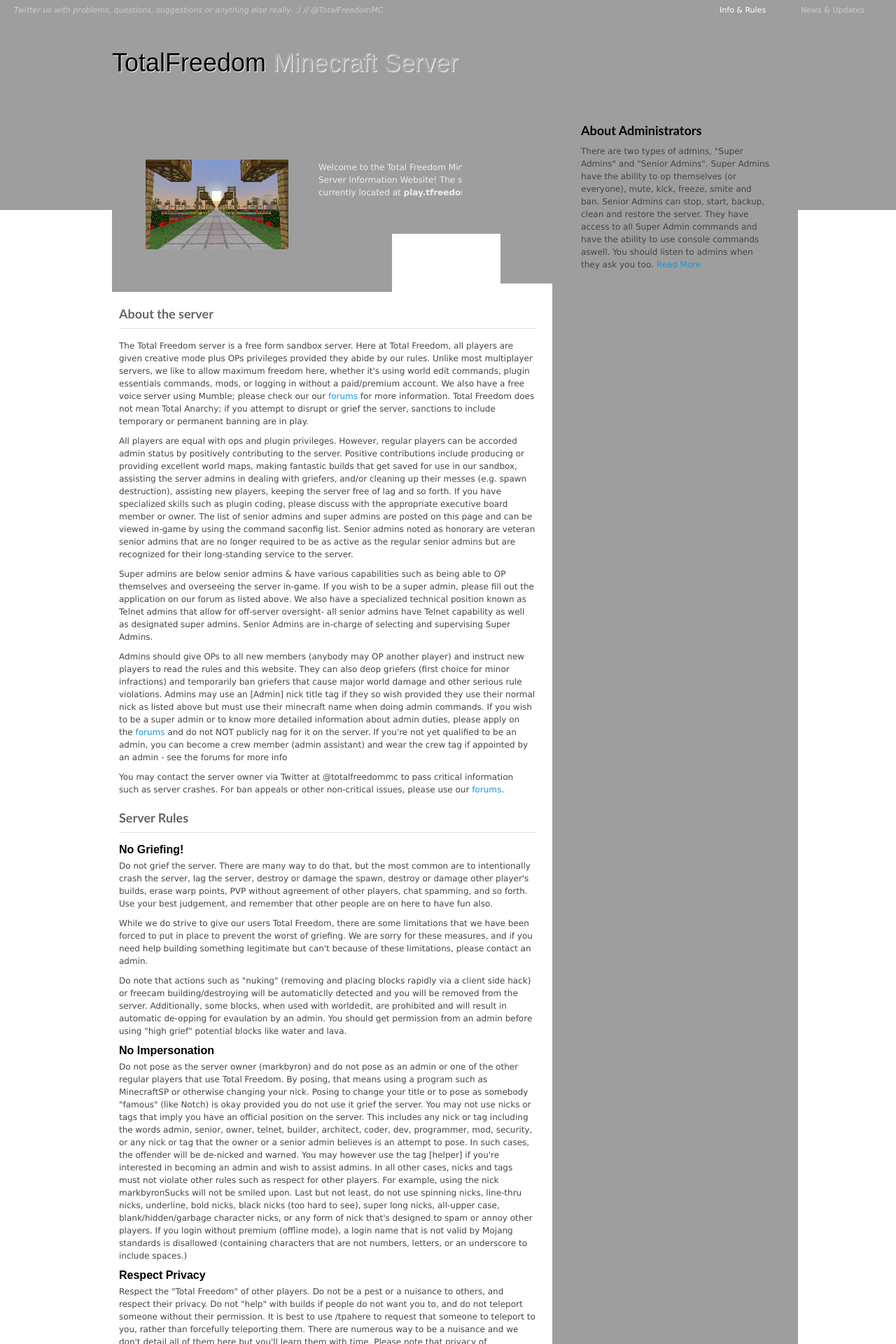
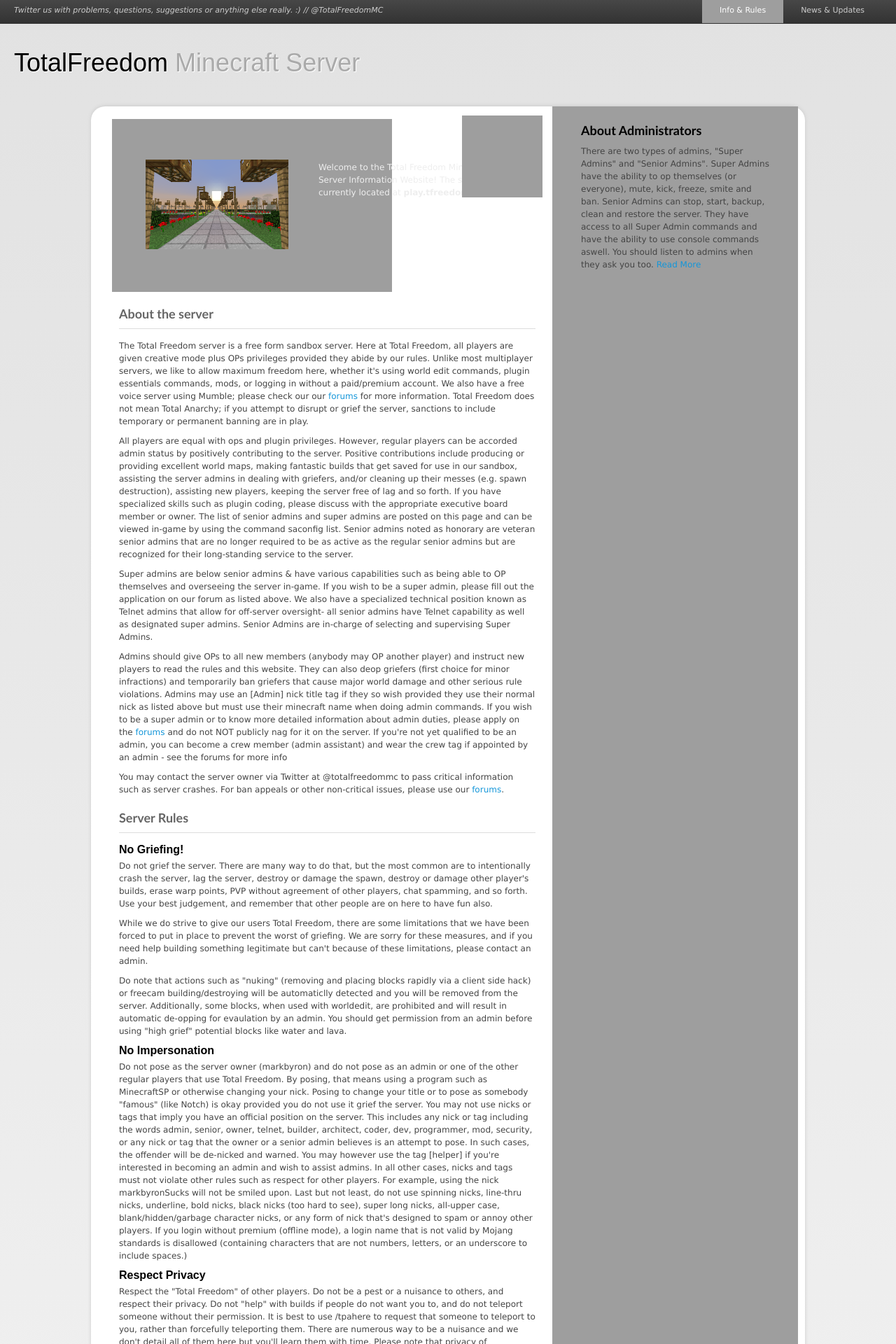
Before and after one commit to tfreedomorg/website, a Jekyll site: the page built from index.md, in a window 1280 px wide. Shown: the top 1920 px of the page at 70% size. Built offline with Jekyll 4.4.1, drawn with Linux system fonts in a browser that asks for light colours.

Commit message:
update css

```diff
--- a/_includes/pageheader.html
+++ b/_includes/pageheader.html
@@ -1,7 +1,3 @@
 <header id="pageheader">
 	<h1>TotalFreedom <span>Minecraft Server</span></h1>
-	<div id="search"><form action="#">
-		<div class="searchfield"><input type="text" name="search" id="s"></div>
-		<div class="searchbtn"><input type="image" src="/web/20130711051648im_/http://dl.dropboxusercontent.com/u/21145471/TFNewWebsite/assets/images/searchbtn.png" alt="search"></div>
-	</form></div>
 </header>
--- a/_layouts/default.html
+++ b/_layouts/default.html
@@ -3,8 +3,8 @@
 	{% include head.html %}
 	<body marginwidth="0" marginheight="0">
 		{% include header.html %}
+		{% include pageheader.html %}
 		<div id="bodywrap">
-			{% include pageheader.html %}
 			<div id="contents">
 				<!-- Start of content -->
 				{{ content }}
--- a/assets/css/style.css
+++ b/assets/css/style.css
@@ -36,10 +36,10 @@
 h1, h2, h3 {font-family:Arial, Helvetica, sans-serif; }
 ul {list-style:none;}
 a {color:#1496d9; text-decoration:none;}
-body {background: #fff url(/web/20130629055432im_/http://dl.dropboxusercontent.com/u/21145471/TFNewWebsite/assets/images/bodybg.jpg) repeat-x; font-family:Verdana, Geneva, sans-serif; font-size:62.5%; color:#444;}
-#bodywrap {width:1000px; margin:0 auto; background:url(/web/20130629055432im_/http://dl.dropboxusercontent.com/u/21145471/TFNewWebsite/assets/images/wrapbg.jpg) center top no-repeat; min-height:400px; padding:0 10px;}
-#pagetop {height:34px; padding:0 20px;}
-#pagetop #siteinfo {display:block; height:32px; line-height:30px; float:left; color:#ccc; font-style:italic; font-size:1.1em;}
+body {background:linear-gradient(to bottom, #e2e2e2, #ffffff); font-family:Verdana, Geneva, sans-serif; font-size:62.5%; color:#444;}
+#bodywrap {width:1000px; margin:0 auto; background-color:#ffffff; min-height:400px; padding:0 10px; border-top-left-radius:20px; border-top-right-radius:20px; box-shadow:0px -1px 5px #cccccc}
+#pagetop {height:34px; padding:0 20px; background:linear-gradient(to bottom,#474747,#323232)}
+#pagetop #siteinfo {display:block; height:30px; line-height:30px; float:left; color:#ccc; font-style:italic; font-size:1.1em;}
 #sitenav {float:right; height:34px;}
 #sitenav a {color:#ccc!important;}
 #sitenav li {display:inline; font-size:1.1em;}
@@ -88,10 +88,9 @@
 #sidebar ul li a { line-height:24px; height:24px; background:url(/web/20130629055432im_/http://dl.dropboxusercontent.com/u/21145471/TFNewWebsite/assets/images/ulli.png) left center no-repeat; padding:0 0 0 20px; display:block; color:#666; float:left; width:220px; text-align:left;}
 #sidebarwrap {padding:0 20px;}
 #sidebar ul li a:hover {color:#000;}
-#pagefooter {background:url(/web/20130629055432im_/http://dl.dropboxusercontent.com/u/21145471/TFNewWebsite/assets/images/footerbg.jpg) repeat-x; height:89px;}
-#footerwrap {width:940px; margin:0 auto; color:#ccc; padding-top:35px;}
-#footerwrap .copyright {float:left; width:60%; font-size:1.1em;}
-#footerwrap .credit {float:right; width:35%; font-size:1em; color:#999!important; text-align:right;}
+#pagefooter {background:linear-gradient(to bottom, #474747, #323232)}
+#footerwrap {width:1020px; margin:0 auto; color:#ccc; padding:20px 0; font-size:1.1em; line-height:1.5;}
+#footerwrap .credit {color:#999!important}
 #footerwrap a {color:#fff;}
 .wp-pagenavi {background:url(/web/20130629055432im_/http://dl.dropboxusercontent.com/u/21145471/TFNewWebsite/assets/images/pagenavibg.gif) no-repeat; height:26px; width:553px; margin:0 auto 10px auto; padding-left:20px; padding-right:20px; font-size:1.2em; text-align:center; padding-top:2px;}
 .wp-pagenavi span, .wp-pagenavi a { display:inline-block; height:24px; line-height:24px; margin:0 4px; color:#555; padding:0 8px;}
```
